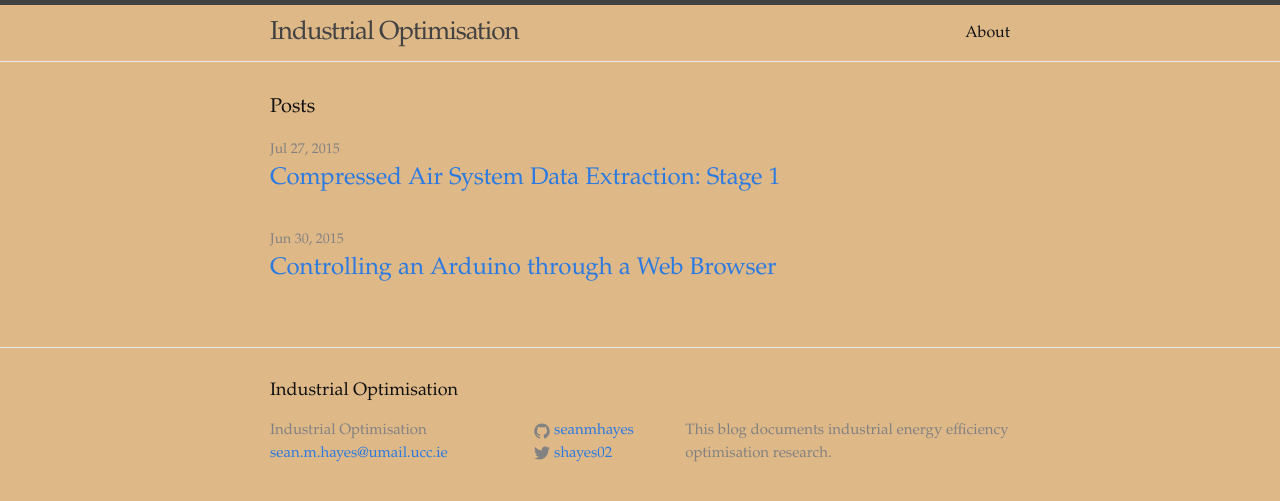
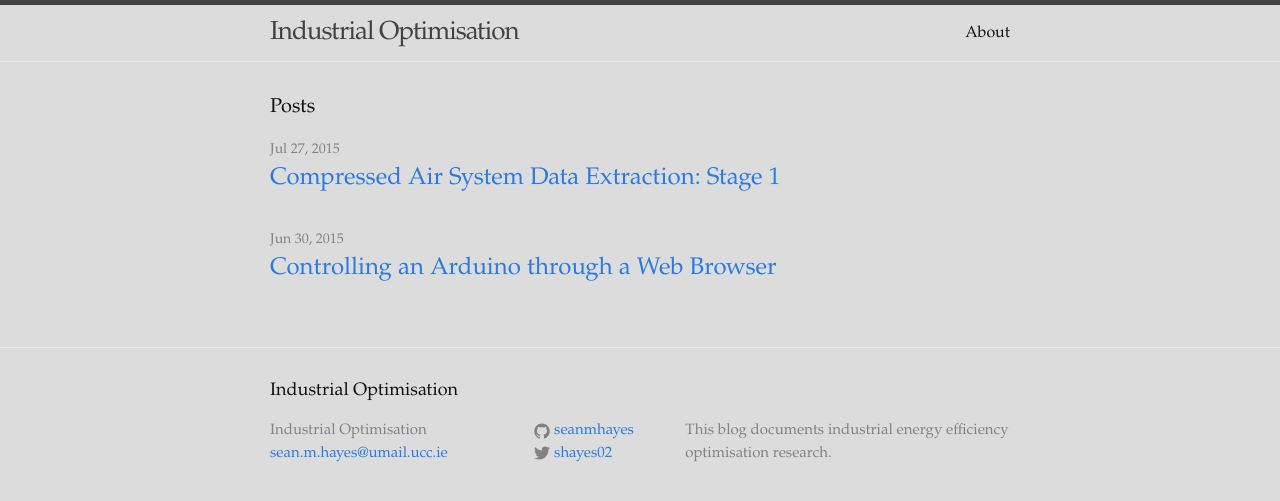
Before and after one commit to seanmhayes/seanmhayes.github.io, a Jekyll site: the page built from index.html, in a window 1280 px wide. Shown: the top 501 px of the page. Built offline with Jekyll 4.4.1, drawn with Linux system fonts in a browser that asks for light colours.

Commit message:
Change backround color

```diff
--- a/css/main.scss
+++ b/css/main.scss
@@ -15,7 +15,7 @@ $base-line-height: 1.5;
 $spacing-unit:     30px;
 
 $text-color:       #111;
-$background-color: burlywood;
+$background-color: gainsboro;
 //	$background-color: #fdfdfd;
 $brand-color:      #2a7ae2;
 
```
